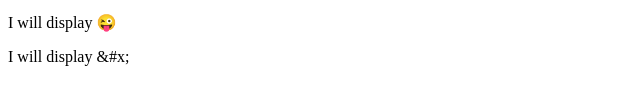
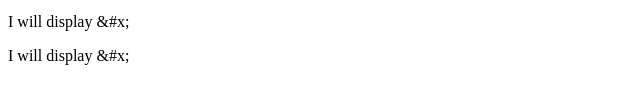
Before and after one commit to srimjhim700/new-Rimjhim, a plain HTML site: page index.html in a window 1280 px wide. Shown: the part 666-770 px from the top of the page, 0-640 px from the left. Drawn offline with Linux system fonts and the light colour scheme.

Commit message:
Update index.html

```diff
--- a/index.html
+++ b/index.html
@@ -1,5 +1,5 @@
 <h1>This is a file.</h1>
 <p style="font-size:100px">&#128540;</p>
 <img src="https://www.gstatic.com/android/keyboard/emojikitchen/20230301/u1f637/u1f637_u1f60e.png/">
-<p>I will display &#128540;</p>
 <p>I will display &#x;</p>
+<p>I will display &#x;</p>
```
